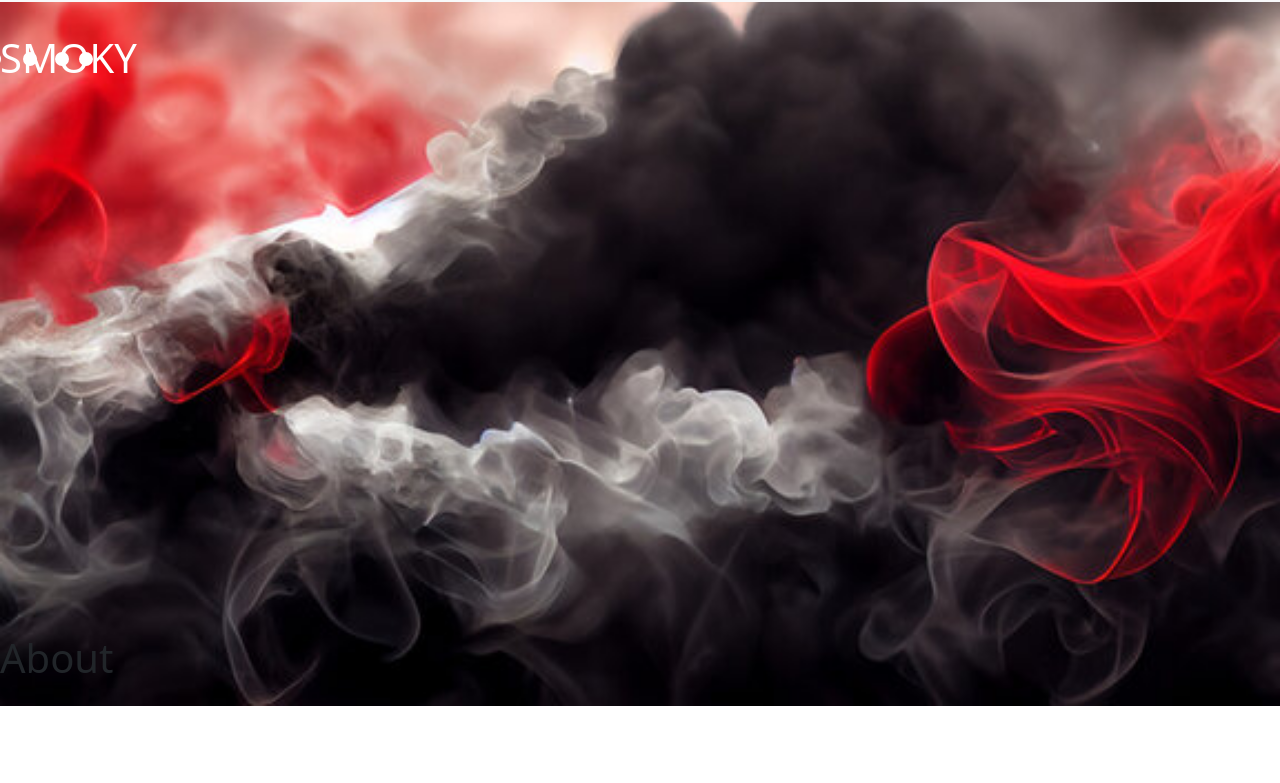
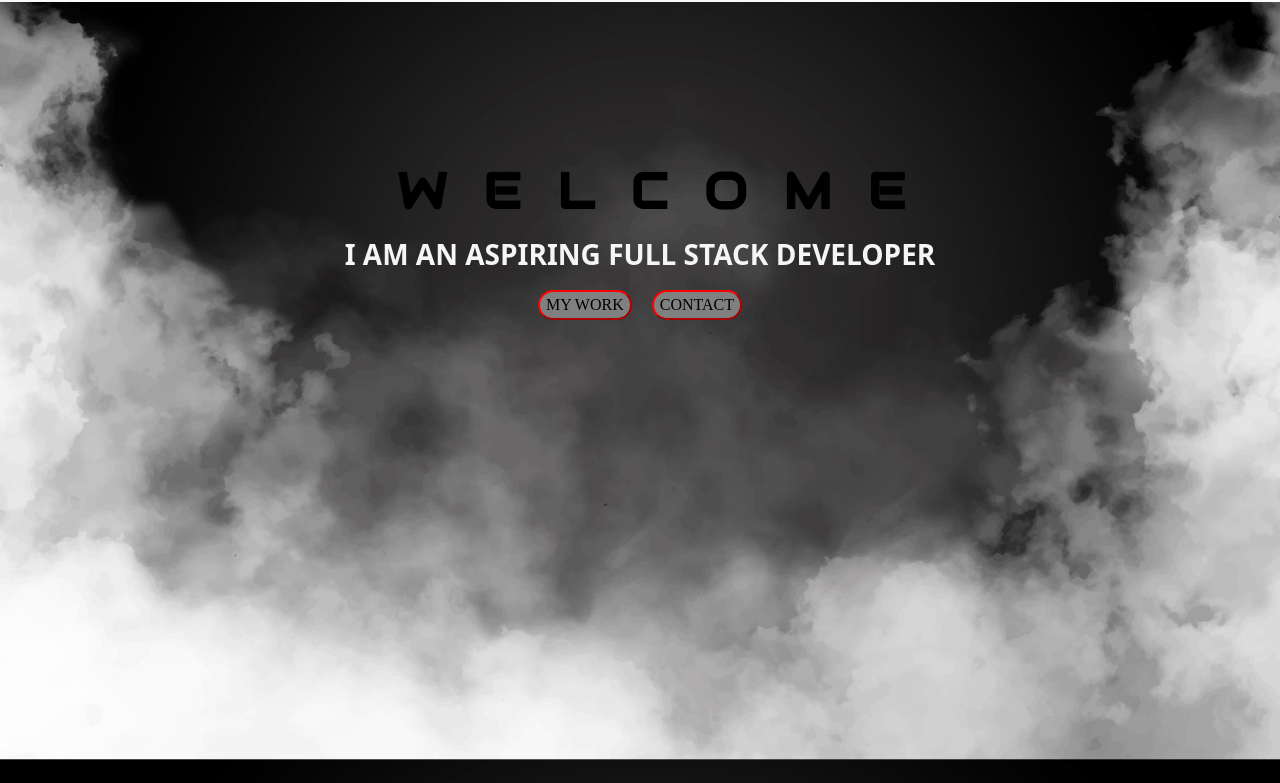
Before and after one commit to tauhashaik/portfolioProj, a plain HTML site: page index.html in a window 1280 px wide. Shown: the part 94-877 px from the top of the page. Before the commit the page ends 800 px from the top, so only its background shows below. Drawn offline with nearby package versions, Linux system fonts and the light colour scheme.

Commit message:
About section

```diff
--- a/CSS/Styles.css
+++ b/CSS/Styles.css
@@ -1,12 +1,12 @@
 .container-fluid{
-    background-image: url(/Images/Smoke\ Background.jpg);
+    background-image: url(/Images/6004798.jpg);
     background-repeat: no-repeat;
     background-size: cover;
 }
 .navbar-toggler-icon{
-    background-color: white;
+    background-color:grey;
     border-radius: 7px;
-    border: solid rgb(0, 0, 0) 4px;
+    border: solid rgb(255, 255, 255) 4px;
 }
 #offcanvasNavbarLabel{
     background-image: url(/Images/Smoke\ Background.jpg);
@@ -33,7 +33,7 @@
     font-family: "Audiowide";
 }
 #homeBody{
-    background-image: url(/Images/Smoke\ Background.jpg);
+    background-image: url(/Images/6004798.jpg);
     background-attachment: fixed;
     background-repeat: no-repeat;
     background-size: cover;
@@ -43,7 +43,7 @@
 }
 
 .intro{
-    margin-top: 10%;
+    margin-top: 20%;
     color: white;
     height: 600px;
 }
@@ -52,41 +52,74 @@
 }
 
 #Labels {
-    margin: 0;
-    padding: 0;
-    display: flex;
+    list-style: none;
+    color: black;
+    font-size: 50px;
+    font-weight: bold;
+    letter-spacing: 10px;
+    font-family: "Audiowide";
   }
 
-#Labels #lett{
-    list-style: none;
-    color: #fff;
-    font-size: 100px;
-    font-weight: bold;
-    letter-spacing: 10px;
-    transition: 2s;
+  #Labels #Lett {
+    display: inline-block;
+    transition: transform 2s, opacity 2s, filter 2s;
   }
 
-  #Labels:hover #lett {
+  #Labels:hover #Lett {
     transform: rotate(45deg) translateY(-200px);
     opacity: 0;
     filter: blur(20px);
   }
 
-  #lett:nth-child(1) {
+  #Labels #Lett:nth-child(1) {
     transition-delay: 0;
   }
-  #lett:nth-child(2) {
-     transition-delay: 0.4s;
+
+  #Labels #Lett:nth-child(2) {
+    transition-delay: 0.4s;
   }
 
-  #lett:nth-child(3) {
-     transition-delay: 0.8s;
+  #Labels #Lett:nth-child(3) {
+    transition-delay: 0.8s;
   }
 
-  #lett:nth-child(4) {
-       transition-delay: 1.2s;
+  #Labels #Lett:nth-child(4) {
+    transition-delay: 1.2s;
   }
 
-  #lett:nth-child(5) {
-        transition-delay: 1.6s;
+  #Labels #Lett:nth-child(5) {
+    transition-delay: 1.6s;
   }
+  #Labels #Lett:nth-child(6) {
+    transition-delay: 2.0s;
+  }
+  #Labels #Lett:nth-child(7) {
+    transition-delay: 2.4s;
+  }
+  #Labels{
+    text-align: center;
+  }
+  h3{
+    color: whitesmoke;
+    text-align: center;
+    font-weight: bold;
+  }
+
+  .center-container {
+    display:flex;
+    justify-content: center;
+  }
+
+  .center-button {
+   margin: 10px;
+   border-radius: 15px;
+   border-color: red;
+   background-color: grey;
+   font-family: "Audowide";
+  }
+
+  #who{
+    font-size: 30px;
+    display: flex;
+    justify-content: center;
+  }
--- a/index.html
+++ b/index.html
@@ -12,7 +12,8 @@
     <nav class="navbar bg-body-tertiary fixed-top">
         <div class="container-fluid">
           <a class="navbar-brand" href="#"><img id="Logo" src="/Images/Taha Logo 2.png" width="70px" height="70px" alt=""></a>
-          <h1 class="navHead active">WELCOME</h1>
+          <h1 class="navHead active">Tauha-Hoosain-Shaik</h1>
+
           <button class="navbar-toggler" type="button" data-bs-toggle="offcanvas" data-bs-target="#offcanvasNavbar" aria-controls="offcanvasNavbar" aria-label="Toggle navigation">
             <span class="navbar-toggler-icon"></span>
           </button>
@@ -49,20 +50,66 @@
           </div>
         </div>
       </nav>
+
       <section class="intro">
-            <h1>
+        <h6>
           <ul id="Labels">
-                    <li id="Lett">S</li>
+            <li id="Lett">W</li>
+            <li id="Lett">E</li>
+            <li id="Lett">L</li>
+            <li id="Lett">C</li>
+            <li id="Lett">O</li>
             <li id="Lett">M</li>
+            <li id="Lett">E</li>
+          </ul>
+        </h6>
+        <h3>I AM AN ASPIRING FULL STACK DEVELOPER</h3>
+
+        <div class="center-container">
+          <button class="center-button" >MY WORK</button>
+          <button class="center-button" >CONTACT</button>
+        </div>
+       </section>
+
+       <br>
+
+      <section>
+        <h6>
+          <ul id="Labels">
+            <li id="Lett">A</li>
+            <li id="Lett">B</li>
             <li id="Lett">O</li>
-                    <li id="Lett">K</li>
-                    <li id="Lett">Y</li>
+            <li id="Lett">U</li>
+            <li id="Lett">T</li>
+            <br>
+            <li id="Lett">ME</li>
           </ul>
-            </h1>
+        </h6>
+        <div class="container">
+          <div class="row">
+            <h1 class="col-md-12 py-5 text-center" id="who">WHO AM I</h1>
+          </div>
+          <div class="row text-center">
+            <div class="col-md-5 order-first">
+              <img src="/Images/IMG-20211229-WA0000.jpg" class="img-fluid rounded-5 my-auto mb-5" alt="">
+            </div>
+            <div class="col-md-7 col-sm-12 my-auto text-center text-lg-start">
+              <h3>Hi, I am <span class="border-bottom border-white border-2">Tauha Hoosain Shaik</span></h3>
+              <p class="fs-5">
+                I am a hardworking individual that strives for constant improvement through diligence and the drive to learn.
+                Patience and perseverence is a large part of my work ethic as well as the ability to self reflect to progress toward success.
+                I am conscience of the importance in human relations and the need for emotional intellegence, which is why I pride myself
+                on being well equipped to handle the communiications aspect. This has given me the ability to navigate and facilitate working
+                with groups of people and at times assuming leadership.
+              </p>
+            </div>
+          </div>
+
+
+        </div>
+
       </section>
-        <section id="About">
-            <h1>About</h1>
-        </section>
+
 
     <script src="https://cdn.jsdelivr.net/npm/bootstrap@5.3.2/dist/js/bootstrap.bundle.min.js" integrity="sha384-C6RzsynM9kWDrMNeT87bh95OGNyZPhcTNXj1NW7RuBCsyN/o0jlpcV8Qyq46cDfL" crossorigin="anonymous"></script>
 </body>
```
Also changed, not shown: Images/6004798.jpg (added). Lines whose indentation alone changed are shown as unchanged.
